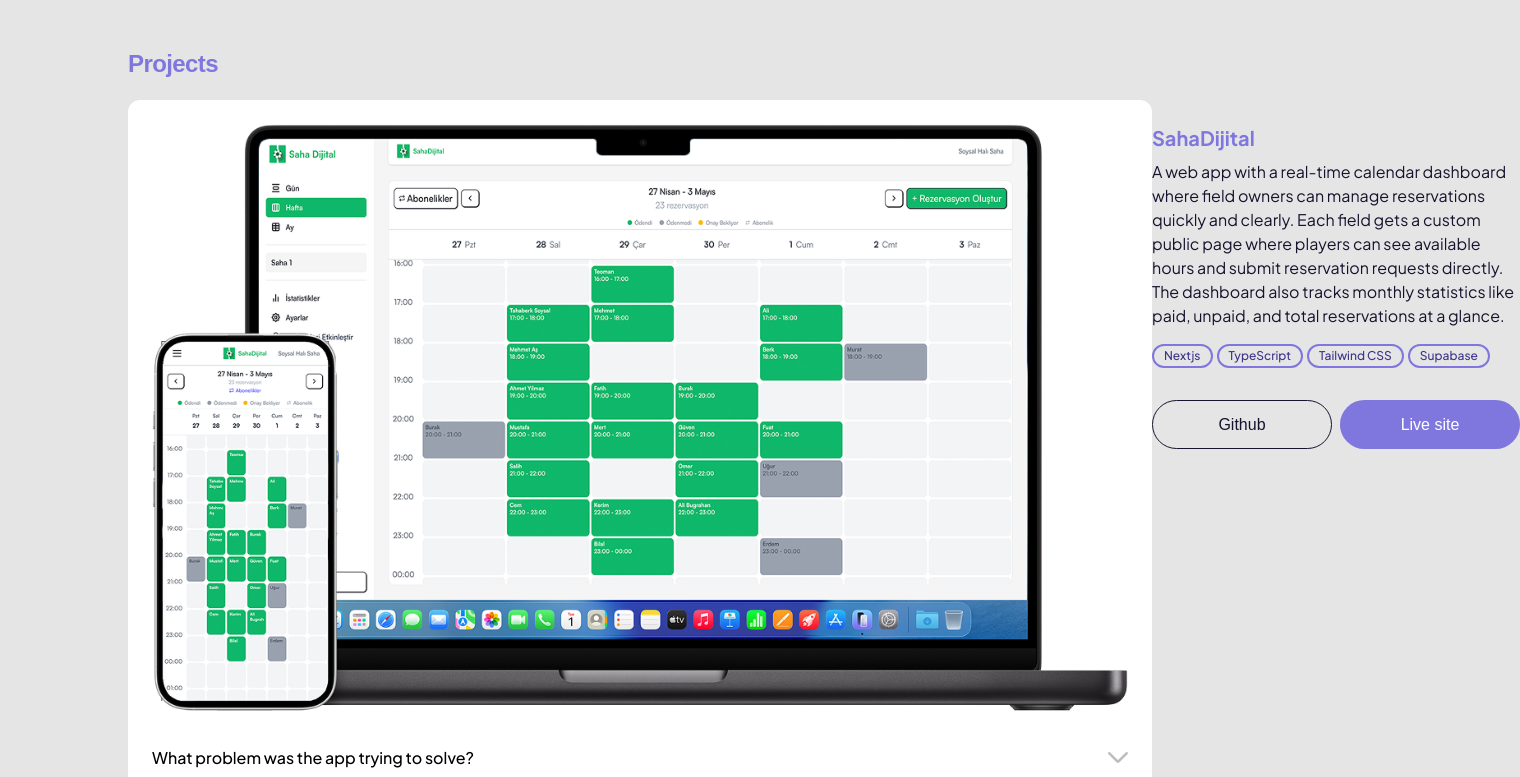
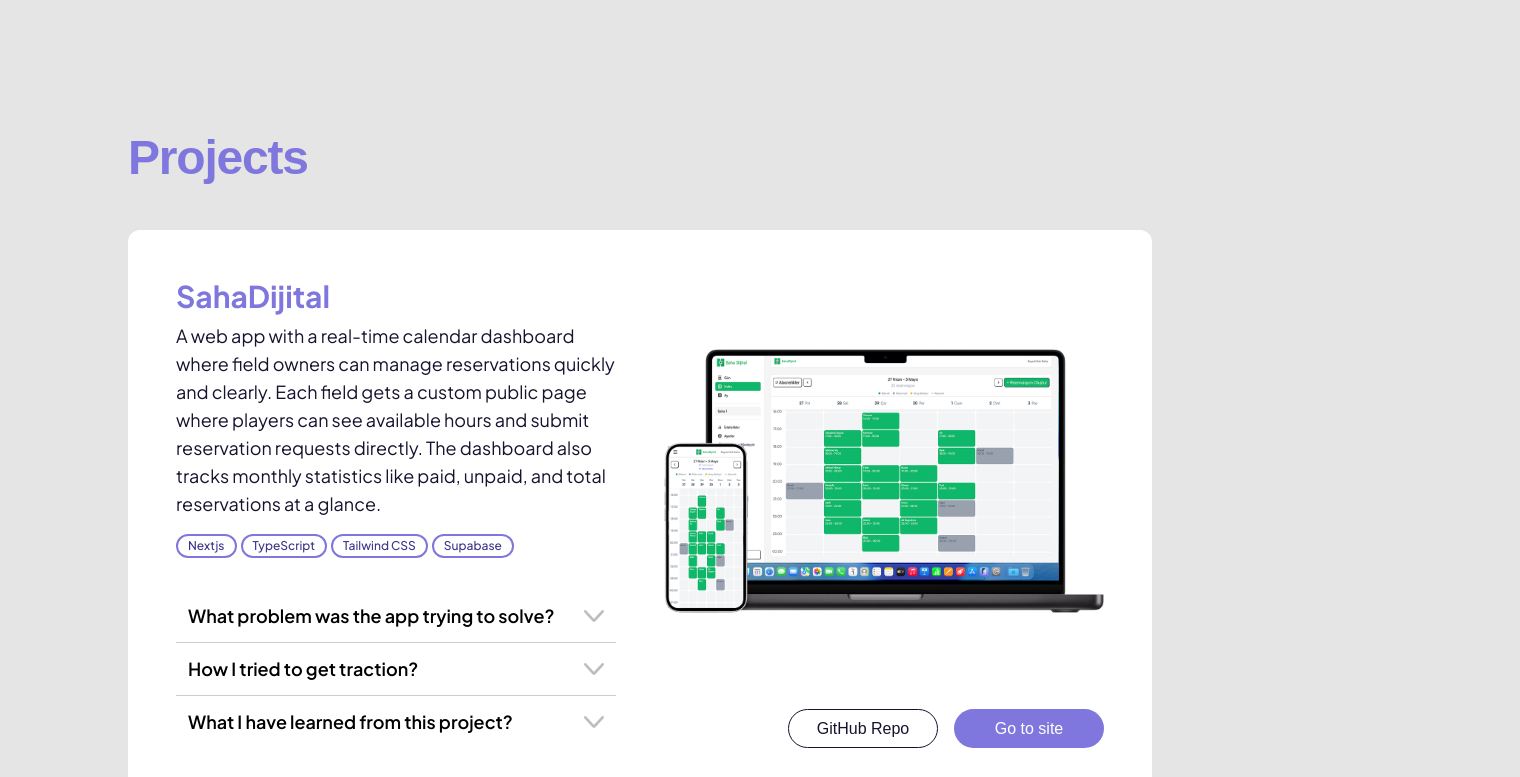
Before and after one commit to tbsoysal/portfolio, a Next.js app: page / in a window 1280 px wide. Shown: the part 587-1364 px from the top of the page, 1520 px wide, since content can reach past the window. Built offline with nearby package versions, Linux system fonts and the light colour scheme.

Commit message:
make remaining sections responsive

```diff
--- a/app/components/Contact.tsx
+++ b/app/components/Contact.tsx
@@ -3,16 +3,16 @@
 export default function Contact() {
   return (
     <section id="contact" className="my-8">
-      <h2 className="font-satoshi text-accent text-2xl tracking-tight font-bold mb-5">
+      <h2 className="font-satoshi text-accent text-2xl md:text-[32px] lg:text-[48px] tracking-tight font-bold md:mb-10">
         Get in touch
       </h2>
 
-      <h2 className="text-center font-satoshi font-medium text-2xl tracing-tightest mb-16">
+      <h2 className="text-center font-satoshi font-medium text-2xl tracing-tightest mb-16 md:text-3xl">
         I'm currently open to remote front-end roles. If you're building
         something interesting, I'd love to hear about it.
       </h2>
 
-      <div className="flex flex-col gap-7">
+      <div className="flex flex-col gap-7 mx-auto max-w-2xl">
         <ContactLinkCard
           title="Email"
           handle="berksysl.g@gmail.com"
--- a/app/components/CoreSkills.tsx
+++ b/app/components/CoreSkills.tsx
@@ -49,11 +49,11 @@
   ];
   return (
     <section id="skills" className="my-8">
-      <h2 className="font-satoshi text-accent text-2xl tracking-tight font-bold mb-5">
+      <h2 className="font-satoshi text-accent text-2xl md:text-[32px] lg:text-[48px] tracking-tight font-bold mb-5 md:mb-10">
         Core skills
       </h2>
 
-      <div className="grid grid-cols-4 gap-y-10">
+      <div className="grid grid-cols-4 max-w-3xl mx-auto gap-y-10">
         {Skills.map((skill, index) => {
           return <SkillCard key={index} {...skill} />;
         })}
--- a/app/components/ProjectsList.tsx
+++ b/app/components/ProjectsList.tsx
@@ -77,8 +77,8 @@
     },
   ];
   return (
-    <section id="projects">
-      <h2 className="font-satoshi text-accent text-2xl tracking-tight font-bold mb-5">
+    <section id="projects" className="md:mb-20">
+      <h2 className="font-satoshi text-accent text-2xl md:text-[32px] lg:text-[48px] tracking-tight font-bold md:mb-10">
         Projects
       </h2>
 
--- a/app/components/ui/Button.tsx
+++ b/app/components/ui/Button.tsx
@@ -1,15 +1,4 @@
-type ButtonVariant = "primary" | "secondary";
-
-interface ButtonProps extends React.AnchorHTMLAttributes<HTMLAnchorElement> {
-  label: string;
-  variant: ButtonVariant;
-  width?: string | number;
-  height?: string | number;
-  fontSize?: string | number;
-  onClick?: () => void;
-  href?: string;
-  className?: string;
-}
+import { ButtonProps, ButtonVariant } from "@/app/types/Types";
 
 export default function Button({
   label,
@@ -20,7 +9,7 @@
   ...props
 }: ButtonProps) {
   const base =
-    "min-w-[131px] h-[35px] text-base md:w-[180px] md:h-[49px] inline-flex items-center justify-center rounded-full font-normal transition-colors duration-200 whitespace-nowrap font-jakartasans";
+    "min-w-[131px] h-[35px] text-base md:w-[150px] md:h-[39px] inline-flex items-center justify-center rounded-full font-normal transition-colors duration-200 whitespace-nowrap font-jakartasans";
 
   const styles: Record<ButtonVariant, string> = {
     primary: "bg-accent text-background hover:bg-accent-dark",
--- a/app/components/ui/ProjectCard.tsx
+++ b/app/components/ui/ProjectCard.tsx
@@ -1,4 +1,4 @@
-"use client"
+"use client";
 
 import { useState } from "react";
 import { ProjectItem } from "../../types/Types"; // Adjust path based on where you save types
@@ -13,25 +13,34 @@
   const [openIndex, setOpenIndex] = useState<number | null>(null);
   const toggleAccordion = (index: number) => {
     setOpenIndex(openIndex === index ? null : index);
-    }
+  };
+
   return (
-    <div className="rounded-xl p-6 bg-white mb-6">
-      {/* Top Section: Image & Meta */}
-      <div className="flex flex-col md:flex-row gap-6 mb-8">
+    <div className="rounded-xl p-6 bg-white mb-6 lg:p-12 lg:grid lg:grid-cols-2 lg:gap-12">
+      {/* LEFT COLUMN: Text info & Accordion Q&A */}
+      <div className="flex flex-col h-full">
+        <div>
           {project.imagesource && (
-          <img
+            <div className="w-full relative justify-center items-center grow flex lg:hidden mb-8">
+              <Image
                 src={project.imagesource}
                 alt={`${project.title} mockup`}
-            className="w-full h-auto object-cover rounded-lg"
+                width={600} // Increased width for better resolution on desktop grids
+                height={360}
+                className="w-full h-auto object-contain rounded-lg"
+                priority
               />
+            </div>
           )}
-
-        <div>
-          <h3 className="text-xl font-bold text-accent mb-2">{project.title}</h3>
-          <p className="text-text-primary text-base mb-4">{project.description}</p>
+          <h3 className="text-xl font-bold text-accent mb-2 lg:text-3xl">
+            {project.title}
+          </h3>
+          <p className="text-text-primary text-base mb-4 lg:text-lg">
+            {project.description}
+          </p>
 
           {/* Tech Stack Tags */}
-          <div className="flex flex-wrap gap-1 mb-8">
+          <div className="flex flex-wrap gap-1 mb-4">
             {project.techstack.map((tech) => (
               <span
                 key={tech}
@@ -41,45 +50,58 @@
               </span>
             ))}
           </div>
+        </div>
 
-          {/* Links */}
-          <div className="flex gap-2 text-sm text-accent">
-            <Button href={project.links.github} label="Github" variant="secondary" />
-            {project.links.site && <Button href={project.links.site} label="Live site" variant="primary" /> }
-          </div>
-        </div>
+        <div className="gap-1 text-sm text-accent w-full justify-start flex lg:hidden lg:mt-auto">
+          <Button
+            href={project.links.github}
+            label="GitHub Repo"
+            variant="secondary"
+          />
+          {project.links.site && (
+            <Button
+              href={project.links.site}
+              label="Go to site"
+              variant="primary"
+            />
+          )}
         </div>
 
         {/* Accordion Q&A Section */}
-      <div className="space-y-5">
+        <div className="mt-4">
           {project.QA.map((qa, index) => {
             const isOpen = openIndex === index;
-          const iconsrc = isOpen ? "/images/arrow-opened.png" : "/images/arrow-closed.png";
+            const iconsrc = isOpen
+              ? "/images/arrow-opened.png"
+              : "/images/arrow-closed.png";
 
             return (
               <div key={index}>
-            {index !== 0 && <hr className="opacity-20 mb-4"/>}
-            <div
-              className="overflow-hidden"
-            >
+                {index !== 0 && <hr className="opacity-20" />}
+                <div className="overflow-hidden">
                   {/* Trigger Button */}
                   <button
                     onClick={() => toggleAccordion(index)}
-                className="w-full flex justify-between items-center text-left font-medium transition-colors"
+                    className="w-full flex justify-between items-center text-left font-semibold transition-colors text-base lg:text-lg hover:bg-accent hover:text-white cursor-pointer py-3 lg:p-3"
                     type="button"
                   >
                     <span className="block pr-2">{qa.question}</span>
                     {/* Chevron Arrow Indicator */}
-                <Image src={iconsrc} alt="arrow icon" width={20} height={10} />
+                    <Image
+                      src={iconsrc}
+                      alt="arrow icon"
+                      width={20}
+                      height={10}
+                    />
                   </button>
 
                   {/* Collapsible Content */}
                   <div
                     className={`transition-all duration-350 ease-in-out overflow-hidden ${
-                  isOpen ? 'max-h-full' : 'max-h-0'
+                      isOpen ? "max-h-full" : "max-h-0"
                     }`}
                   >
-                <div className="py-3 text-sm font-medium leading-6">
+                    <div className="pb-3 text-sm lg:text-base font-medium leading-6 text-text-secondary">
                       {qa.answer}
                     </div>
                   </div>
@@ -89,5 +111,38 @@
           })}
         </div>
       </div>
+
+      {/* RIGHT COLUMN: Mockup Image & CTAs */}
+      <div className="flex-col items-center justify-between h-full gap-6 mt-8 lg:mt-0 order-2 lg:order-2 align-start hidden lg:flex">
+        {project.imagesource && (
+          <div className="w-full relative justify-center items-center grow hidden lg:flex">
+            <Image
+              src={project.imagesource}
+              alt={`${project.title} mockup`}
+              width={600} // Increased width for better resolution on desktop grids
+              height={360}
+              className="w-full h-auto object-contain rounded-lg"
+              priority
+            />
+          </div>
+        )}
+
+        {/* Links aligned at the bottom right on desktop */}
+        <div className="gap-4 text-sm text-accent w-full justify-end hidden lg:flex lg:mt-auto">
+          <Button
+            href={project.links.github}
+            label="GitHub Repo"
+            variant="secondary"
+          />
+          {project.links.site && (
+            <Button
+              href={project.links.site}
+              label="Go to site"
+              variant="primary"
+            />
+          )}
+        </div>
+      </div>
+    </div>
   );
 }
--- a/app/components/ui/SkillCard.tsx
+++ b/app/components/ui/SkillCard.tsx
@@ -3,9 +3,17 @@
 
 export default function SkillCard({ icon, label }: Skill) {
   return (
-    <div className="flex flex-col items-center justify-start gap-3 max-w-full">
-      <Image src={icon} alt="Skill Icon" width={59} height={55} />
-      <h3 className="font-semibold text-sm text-center">{label}</h3>
+    <div className="flex flex-col items-center justify-start gap-3 md:gap-4 max-w-full">
+      <Image
+        src={icon}
+        alt="Skill Icon"
+        width={59}
+        height={55}
+        className="w-14.75 h-13.75 md:w-23.25 md:h-21.5 object-contain"
+      />
+      <h3 className="font-semibold text-sm md:text-md lg:text-lg text-center">
+        {label}
+      </h3>
     </div>
   );
 }
--- a/app/layout.tsx
+++ b/app/layout.tsx
@@ -25,6 +25,9 @@
   ],
   authors: [{ name: "Tahaberk Soysal" }],
   creator: "Tahaberk Soysal",
+  other: {
+    google: "notranslate",
+  },
   // Open Graph is how your site looks when shared on LinkedIn, X, or Discord
   openGraph: {
     type: "website",
```
Also changed, not shown: app/components/AboutMe.tsx (+6 -6 lines), app/components/Hero.tsx (+20 -8 lines), app/types/Types.ts (+13 -0 lines). Lines whose indentation alone changed are shown as unchanged.
